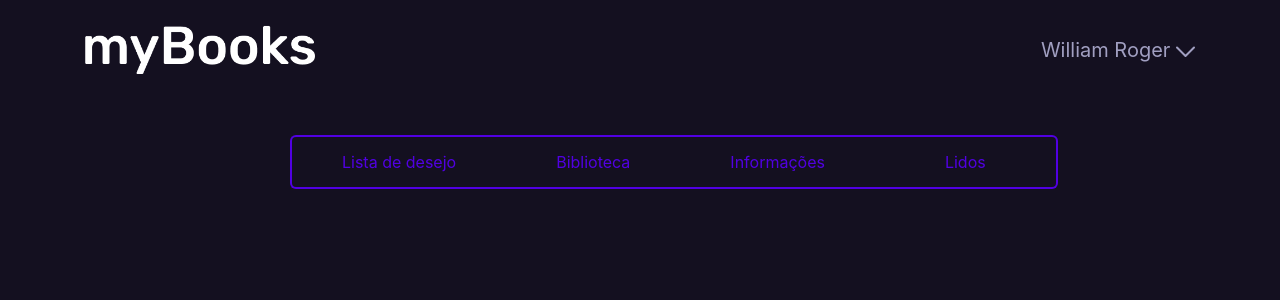
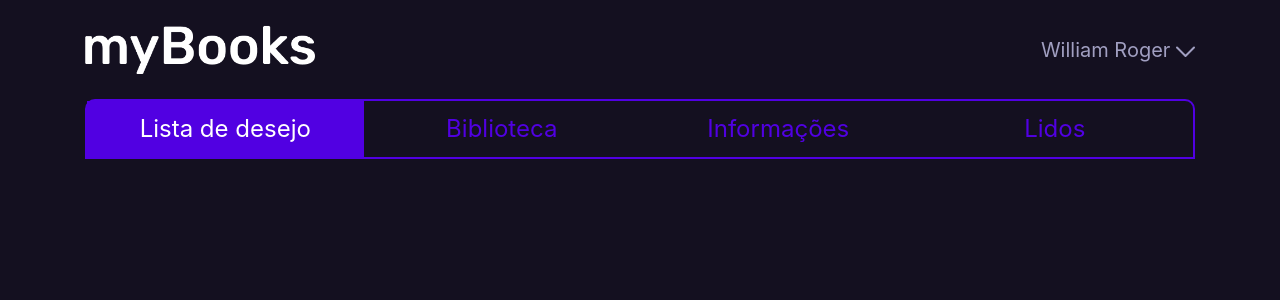
Before and after one commit to williamroger/mybooks, an Angular app: page / in a window 1280 px wide. Shown: the top 300 px of the page. Built offline with nearby package versions, Linux system fonts and the light colour scheme.

Commit message:
Finalizado componente Menu-Principal

```diff
--- a/src/app/components/menu-principal/menu-principal.component.html
+++ b/src/app/components/menu-principal/menu-principal.component.html
@@ -1,11 +1,16 @@
-<nav class="menuu">
-  <div class="menuPrincipal">
+<nav class="menu-principal">
   <ul>
-  <li><a href="#" class="menuListaDesejo">Lista de desejo</a></li>
-  <li><a href="#"class="menuBiblioteca">Biblioteca</a></li>
-  <li><a href="#"class="menuInformacoes">Informações</a></li>
-  <li><a href="#"class="menuLidos">Lidos</a></li>
-
+    <li>
+      <a href="#" class="menu-principal__item item-ativo">Lista de desejo</a>
+    </li>
+    <li>
+      <a href="#" class="menu-principal__item">Biblioteca</a>
+    </li>
+    <li>
+      <a href="#" class="menu-principal__item">Informações</a>
+    </li>
+    <li>
+      <a href="#" class="menu-principal__item">Lidos</a>
+    </li>
   </ul>
-  </div>
-  </nav>
+</nav>
--- a/src/app/components/menu-principal/menu-principal.component.scss
+++ b/src/app/components/menu-principal/menu-principal.component.scss
@@ -1,47 +1,37 @@
 @import "../../../assets/scss/variables";
 
-.menuu{
-    .menuPrincipal{
-        position: absolute;
-        top: 150px;
-        left: 250px;
-        ul{
-            list-style: none;
-            li{
-                display: inline-block;
-                a{
-                    margin-left: 20px;
-                    text-decoration: none;
-                    padding: 15px 50px;
-                    margin: auto;
-                    color: $cor-destaque;
-                    border: 2px solid $cor-destaque;
-                }
+.menu-principal{
+  ul {
+    display: flex;
+    justify-content: space-between;
+    list-style: none;
+    padding: 0;
+    margin: 0;
+    border: 2px solid $cor-destaque;
+    border-top-left-radius: 10px;
+    border-top-right-radius: 10px;
 
-                a:hover{
-                    background-color: $cor-destaque;
-                    color: #fff;
-                }
-                .menuListaDesejo{
-                    border-right: none;
-                    border-top-left-radius: 6px;
-                    border-bottom-left-radius: 6px;
-                }
-                .menuBiblioteca{
-                    border-left: none;
-                    border-right: none;
-                }
-                .menuInformacoes{
-                    border-left: none;
-                    border-right: none;
-                }
-                .menuLidos{
-                    border-left: none;
-                    border-top-right-radius: 6px;
-                    border-bottom-right-radius: 6px;
-                    padding: 15px 70px;
-                }
-            }
-        }
+    li {
+      width: 100%;
     }
+  }
+
+  &__item {
+    font-size: 1.500em;
+    text-decoration: none !important;
+    color: $cor-destaque;
+    display: block;
+    text-align: center;
+    width: 100%;
+    padding: 10px 0;
+    transition: .4s ease;
+    &:hover {
+      color: #fff;
+    }
+  }
+
+  .item-ativo {
+    background-color: $cor-destaque;
+    color: #fff;
+  }
 }
```
